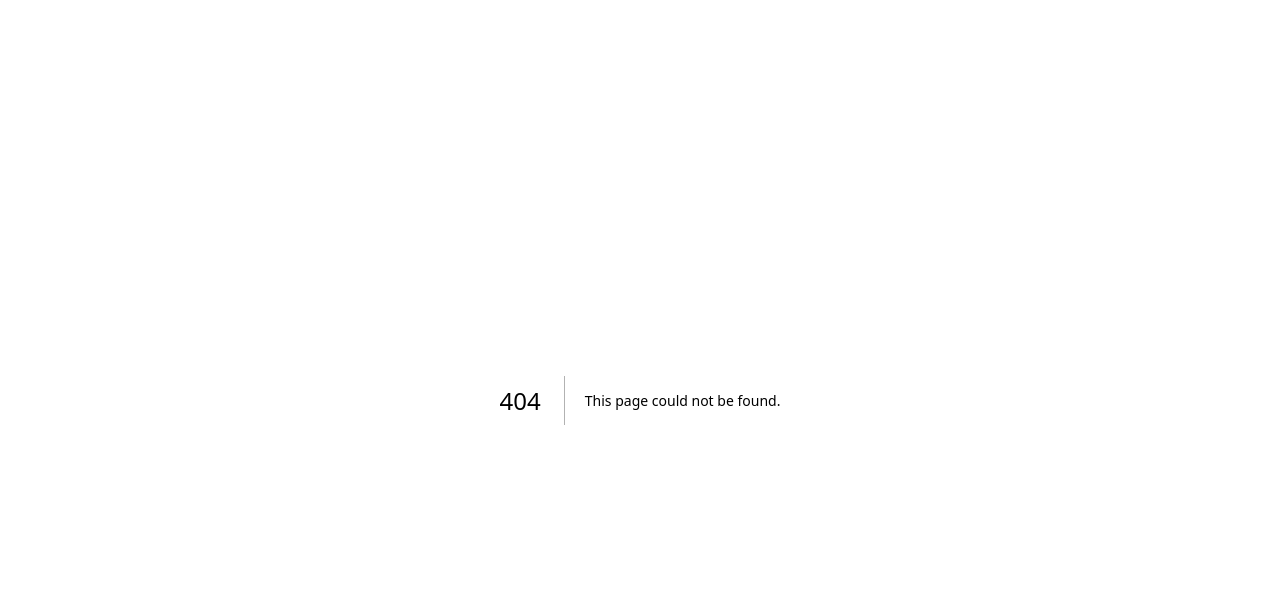
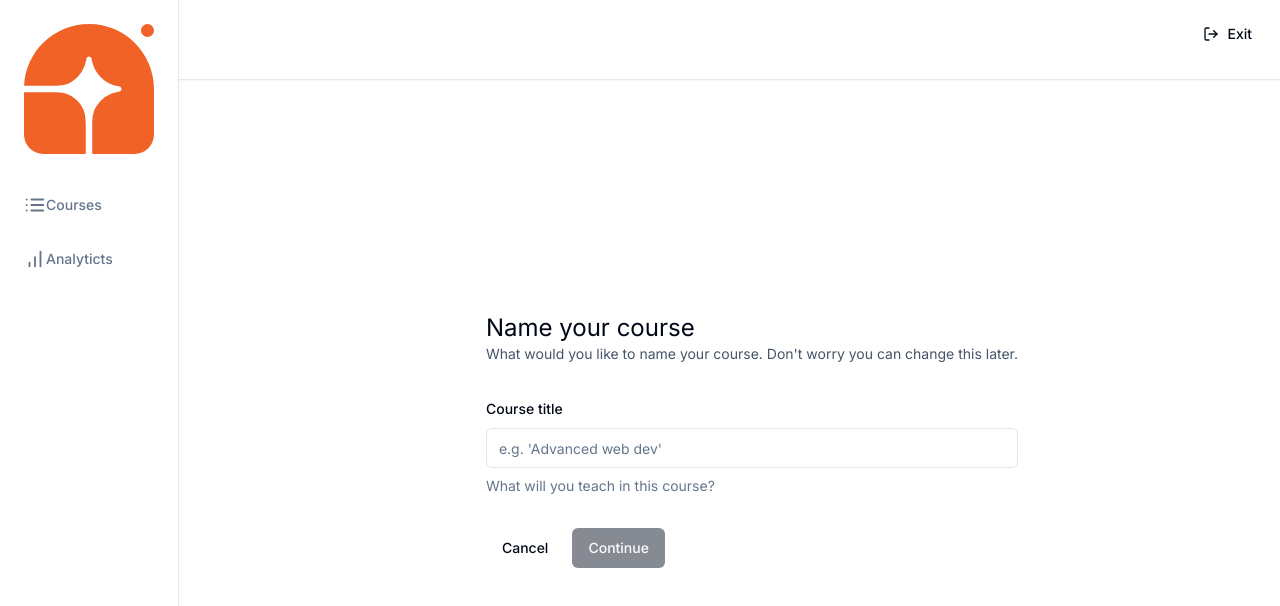
Before and after one commit to ortizfram/Course-LMS-Platform, a Next.js app: page /teacher/create in a window 1280 px wide. Before the commit this address had no page. Shown: the top 606 px of the page. Built offline with nearby package versions, Linux system fonts and the light colour scheme.

Commit message:
create course title

```diff
--- a/app/(dashboard)/(routes)/teacher/courses/page.tsx
+++ b/app/(dashboard)/(routes)/teacher/courses/page.tsx
@@ -1,7 +1,16 @@
+import { Button } from "@/components/ui/button";
+import Link from "next/link";
+
 const Courses = () => {
     return (
-        <p>courses page!</p>
-     );
+        <div className="p-6">
+            <Link href="/teacher/create">
+                <Button>
+                    New Course
+                </Button>
+            </Link>
+        </div>
+    );
 }
 
 export default Courses;
--- /dev/null
+++ b/app/(dashboard)/(routes)/teacher/create/page.tsx
@@ -0,0 +1,94 @@
+"use client"
+
+import * as z from "zod";
+import axios from 'axios';
+import { zodResolver } from "@hookform/resolvers/zod";
+import { useForm } from "react-hook-form";
+import { useRouter } from "next/router";
+import { Input } from "@/components/ui/input";
+import { Button } from "@/components/ui/button";
+import Link from "next/link";
+
+import {
+    Form,
+    FormControl,
+    FormDescription,
+    FormField,
+    FormLabel,
+    FormMessage,
+    FormItem
+} from '@/components/ui/form';
+
+const formSchema = z.object({
+    title: z.string().min(1, {
+        message: "Title is required",
+    }),
+});
+
+const CreatePage = () => {
+    const form = useForm<z.infer<typeof formSchema>>({
+        resolver: zodResolver(formSchema),
+        defaultValues: {
+            title: ""
+        }
+    });
+
+    const { isSubmitting, isValid } = form.formState;
+
+    const onSubmit = (values: z.infer<typeof formSchema>) => {
+        console.log(values);
+    };
+
+    return (
+        <div className="max-w-5xl mx-auto flex md:items-center md:justify-center h-full p-6">
+            <div>
+                <h1 className="text-2xl">
+                    Name your course
+                </h1>
+                <p className="text-sm text-slate-600">
+                    What would you like to name your course. Don&apos;t worry you can change this later.
+                </p>
+                <Form {...form}>
+                    <form onSubmit={form.handleSubmit(onSubmit)} className="space-y-8 mt-8">
+                        <FormField control={form.control} name="title" render={({ field }) => (
+                            <FormItem>
+                                <FormLabel>
+                                    Course title
+                                </FormLabel>
+                                <FormControl>
+                                    <Input
+                                        disabled={isSubmitting}
+                                        placeholder="e.g. 'Advanced web dev'"
+                                        {...field}
+                                    />
+                                </FormControl>
+                                <FormDescription>
+                                    What will you teach in this course?
+                                </FormDescription>
+                                <FormMessage />
+                            </FormItem>
+                        )} />
+                        <div className="flex items-center gap-x-2">
+                            <Link href="/">
+                                <Button
+                                    type="button"
+                                    variant="ghost"
+                                >
+                                    Cancel
+                                </Button>
+                            </Link>
+                            <Button
+                                type="submit"
+                                disabled={!isValid || isSubmitting}
+                            >
+                                Continue
+                            </Button>
+                        </div>
+                    </form>
+                </Form>
+            </div>
+        </div>
+    );
+};
+
+export default CreatePage;
--- a/app/(dashboard)/layout.tsx
+++ b/app/(dashboard)/layout.tsx
@@ -8,13 +8,13 @@
 }) => {
     return (
         <div className="h-full">
-        <div className="h-[80] md:pl-56 fixed inset-y-0 w-full z-50">
+        <div className="h-[80px] md:pl-[56px] fixed inset-y-0 w-full z-50">
             <Navbar />
         </div>
             <div className="hidden md:flex h-full w-56 felx-col fixed inset-y-0 z-50">
                 <Sidebar />
             </div>
-            <main className="md:pl-56 h-full">
+            <main className="md:pl-56 pt-[80px] h-full">
             {children}
             </main>
         </div>
--- a/app/globals.css
+++ b/app/globals.css
@@ -1,6 +1,12 @@
 @tailwind base;
 @tailwind components;
 @tailwind utilities;
+
+html,
+body,
+:root {
+  height: 100%;
+}
 
 @layer base {
   :root {
--- /dev/null
+++ b/components/ui/form.tsx
@@ -0,0 +1,176 @@
+import * as React from "react"
+import * as LabelPrimitive from "@radix-ui/react-label"
+import { Slot } from "@radix-ui/react-slot"
+import {
+  Controller,
+  ControllerProps,
+  FieldPath,
+  FieldValues,
+  FormProvider,
+  useFormContext,
+} from "react-hook-form"
+
+import { cn } from "@/lib/utils"
+import { Label } from "@/components/ui/label"
+
+const Form = FormProvider
+
+type FormFieldContextValue<
+  TFieldValues extends FieldValues = FieldValues,
+  TName extends FieldPath<TFieldValues> = FieldPath<TFieldValues>
+> = {
+  name: TName
+}
+
+const FormFieldContext = React.createContext<FormFieldContextValue>(
+  {} as FormFieldContextValue
+)
+
+const FormField = <
+  TFieldValues extends FieldValues = FieldValues,
+  TName extends FieldPath<TFieldValues> = FieldPath<TFieldValues>
+>({
+  ...props
+}: ControllerProps<TFieldValues, TName>) => {
+  return (
+    <FormFieldContext.Provider value={{ name: props.name }}>
+      <Controller {...props} />
+    </FormFieldContext.Provider>
+  )
+}
+
+const useFormField = () => {
+  const fieldContext = React.useContext(FormFieldContext)
+  const itemContext = React.useContext(FormItemContext)
+  const { getFieldState, formState } = useFormContext()
+
+  const fieldState = getFieldState(fieldContext.name, formState)
+
+  if (!fieldContext) {
+    throw new Error("useFormField should be used within <FormField>")
+  }
+
+  const { id } = itemContext
+
+  return {
+    id,
+    name: fieldContext.name,
+    formItemId: `${id}-form-item`,
+    formDescriptionId: `${id}-form-item-description`,
+    formMessageId: `${id}-form-item-message`,
+    ...fieldState,
+  }
+}
+
+type FormItemContextValue = {
+  id: string
+}
+
+const FormItemContext = React.createContext<FormItemContextValue>(
+  {} as FormItemContextValue
+)
+
+const FormItem = React.forwardRef<
+  HTMLDivElement,
+  React.HTMLAttributes<HTMLDivElement>
+>(({ className, ...props }, ref) => {
+  const id = React.useId()
+
+  return (
+    <FormItemContext.Provider value={{ id }}>
+      <div ref={ref} className={cn("space-y-2", className)} {...props} />
+    </FormItemContext.Provider>
+  )
+})
+FormItem.displayName = "FormItem"
+
+const FormLabel = React.forwardRef<
+  React.ElementRef<typeof LabelPrimitive.Root>,
+  React.ComponentPropsWithoutRef<typeof LabelPrimitive.Root>
+>(({ className, ...props }, ref) => {
+  const { error, formItemId } = useFormField()
+
+  return (
+    <Label
+      ref={ref}
+      className={cn(error && "text-destructive", className)}
+      htmlFor={formItemId}
+      {...props}
+    />
+  )
+})
+FormLabel.displayName = "FormLabel"
+
+const FormControl = React.forwardRef<
+  React.ElementRef<typeof Slot>,
+  React.ComponentPropsWithoutRef<typeof Slot>
+>(({ ...props }, ref) => {
+  const { error, formItemId, formDescriptionId, formMessageId } = useFormField()
+
+  return (
+    <Slot
+      ref={ref}
+      id={formItemId}
+      aria-describedby={
+        !error
+          ? `${formDescriptionId}`
+          : `${formDescriptionId} ${formMessageId}`
+      }
+      aria-invalid={!!error}
+      {...props}
+    />
+  )
+})
+FormControl.displayName = "FormControl"
+
+const FormDescription = React.forwardRef<
+  HTMLParagraphElement,
+  React.HTMLAttributes<HTMLParagraphElement>
+>(({ className, ...props }, ref) => {
+  const { formDescriptionId } = useFormField()
+
+  return (
+    <p
+      ref={ref}
+      id={formDescriptionId}
+      className={cn("text-sm text-muted-foreground", className)}
+      {...props}
+    />
+  )
+})
+FormDescription.displayName = "FormDescription"
+
+const FormMessage = React.forwardRef<
+  HTMLParagraphElement,
+  React.HTMLAttributes<HTMLParagraphElement>
+>(({ className, children, ...props }, ref) => {
+  const { error, formMessageId } = useFormField()
+  const body = error ? String(error?.message) : children
+
+  if (!body) {
+    return null
+  }
+
+  return (
+    <p
+      ref={ref}
+      id={formMessageId}
+      className={cn("text-sm font-medium text-destructive", className)}
+      {...props}
+    >
+      {body}
+    </p>
+  )
+})
+FormMessage.displayName = "FormMessage"
+
+export {
+  useFormField,
+  Form,
+  FormItem,
+  FormLabel,
+  FormControl,
+  FormDescription,
+  FormMessage,
+  FormField,
+}
--- /dev/null
+++ b/components/ui/input.tsx
@@ -0,0 +1,25 @@
+import * as React from "react"
+
+import { cn } from "@/lib/utils"
+
+export interface InputProps
+  extends React.InputHTMLAttributes<HTMLInputElement> {}
+
+const Input = React.forwardRef<HTMLInputElement, InputProps>(
+  ({ className, type, ...props }, ref) => {
+    return (
+      <input
+        type={type}
+        className={cn(
+          "flex h-10 w-full rounded-md border border-input bg-background px-3 py-2 text-sm ring-offset-background file:border-0 file:bg-transparent file:text-sm file:font-medium placeholder:text-muted-foreground focus-visible:outline-none focus-visible:ring-2 focus-visible:ring-ring focus-visible:ring-offset-2 disabled:cursor-not-allowed disabled:opacity-50",
+          className
+        )}
+        ref={ref}
+        {...props}
+      />
+    )
+  }
+)
+Input.displayName = "Input"
+
+export { Input }
--- /dev/null
+++ b/components/ui/label.tsx
@@ -0,0 +1,26 @@
+"use client"
+
+import * as React from "react"
+import * as LabelPrimitive from "@radix-ui/react-label"
+import { cva, type VariantProps } from "class-variance-authority"
+
+import { cn } from "@/lib/utils"
+
+const labelVariants = cva(
+  "text-sm font-medium leading-none peer-disabled:cursor-not-allowed peer-disabled:opacity-70"
+)
+
+const Label = React.forwardRef<
+  React.ElementRef<typeof LabelPrimitive.Root>,
+  React.ComponentPropsWithoutRef<typeof LabelPrimitive.Root> &
+    VariantProps<typeof labelVariants>
+>(({ className, ...props }, ref) => (
+  <LabelPrimitive.Root
+    ref={ref}
+    className={cn(labelVariants(), className)}
+    {...props}
+  />
+))
+Label.displayName = LabelPrimitive.Root.displayName
+
+export { Label }
```
Also changed, not shown: package.json (+6 -1 lines), 1 other file (tests, documents, lock files or other folders).
